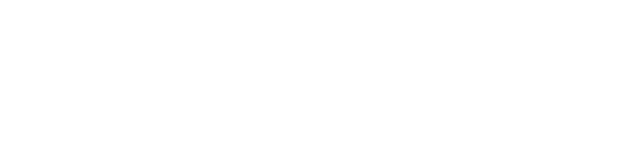
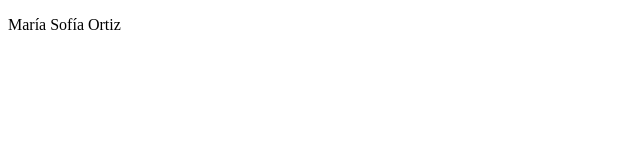
Before and after one commit to Jhon-adonis/PPI-Prueba, a plain HTML site: page index.html in a window 1280 px wide. Shown: the whole page, without its empty margins (0-640 px from the left). Drawn offline with Linux system fonts and the light colour scheme.

Commit message:
body y p1

```diff
--- a/index.html
+++ b/index.html
@@ -7,3 +7,6 @@
     <link rel="stylesheet" href="./index.css">
     <title></title>
 </head>
+<body>
+    <p>María Sofía Ortiz</p>
+</body>
```
